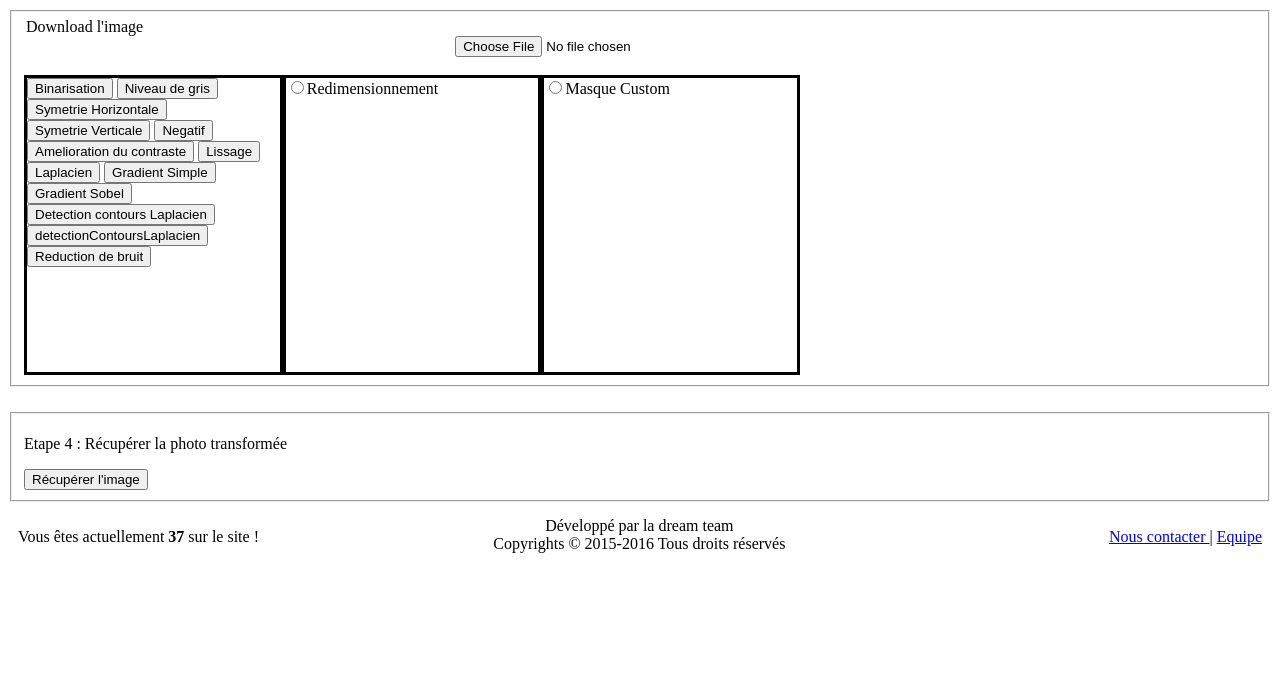
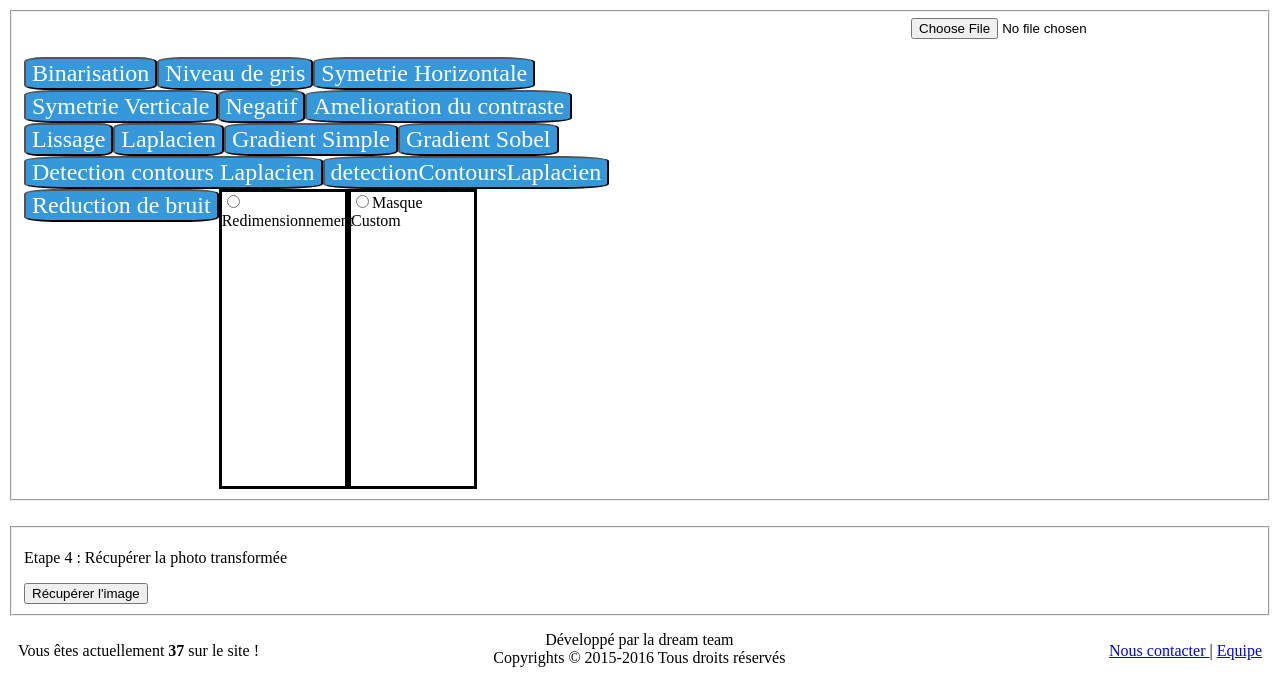
Before and after one commit to ErwanLbp/serveur-traitement-image, a PHP site: page / in a window 1280 px wide. Shown: the part 118-800 px from the top of the page. Run offline with PHP 8.4, Linux system fonts and the light colour scheme.

Commit message:
Modifie bouton

```diff
--- a/index.css
+++ b/index.css
@@ -3,21 +3,34 @@ h1{
 	margin-left: 35%;
 }
 
-#formulaireTransfoDeBase{
+#grandeDivGauche{
+	float: left;
+	width: 50%;
+}
+
+#grandDivDroite{
+	float: right;
+	width: 50%;
+}
+
+/*#formulaireTransfoDeBase{
+	float: left;
+	border-style : solid;
+	width : 50%;
+	height : 300px;
+}*/
+
+#formulaireTransfoRedim{
+	display: block;
 	float: left;
 	border-style : solid;
 	width : 21%;
 	height : 300px;
-}
-
-#formulaireTransfoRedim{
-	float: left;
-	border-style : solid;
-	width : 21%;
-	height : 300px;
+	z-index: -1;
 }
 
 #formulaireTransfoCustom{
+	display: block;
 	float: left;
 	border-style : solid;
 	width : 21%;
@@ -31,11 +44,6 @@ h1{
 
 .champNombre{
 	width: 15%;
-}
-
-#chercherImage{
-	position: relative;
-	margin-left: 35%;
 }
 
 #redimensionnement:checked ~ #redim {
@@ -55,6 +63,30 @@ h1{
 }
 
 #CanvasImage{
-	position: relative;
-	margin-left: 35%;
+	float: right;
+	margin-right: 10%;
 }
+
+#chercherImage{
+	margin-left: 72%;
+}
+
+.buttonSubmit {
+    position: relative;
+    float: left;
+    border-radius: 15% 15% 15% 15%;
+    font-family: 'Times New Roman', cursive;
+    font-size: 150%;
+    color: #FFF;
+    background-color: #3498DB;
+    border-bottom: 5% solid #2980B9;
+    /* Animation */
+    transition: all 0.1s;
+    -webkit-transition: all 0.1s;
+}
+
+.buttonSubmit:active {
+    transform: translate(0%,5%);
+    -webkit-transform: translate(0%,5%);
+    border-bottom: 1% solid;
+}
--- a/index.php
+++ b/index.php
@@ -22,8 +22,8 @@ session_start();
 	<article>
 
 		<fieldset>
+			<div id="grandeDivDroite">
 				<form method="post" action="upload.php" enctype="multipart/form-data">
-				<legend>Download l'image</legend>
 					<div id ="chercherImage">
 						<input type="hidden" name="MAX_FILE_SIZE" value="taille">
 						<input type ="file" id="bouttonFile" name ="photo" size ="taille" onchange="this.form.submit()"><br><br>
@@ -38,23 +38,25 @@ session_start();
 						echo "<img src='".$_SESSION['cheminImageJPG']."' alt='".basename($_SESSION['cheminImage'])."'>";
 					?>
 				</div>
+			</div>
 
+			<div id="grandeDivGauche">
 				<form method="post" action="execTransfo.php" enctype="multipart/form-data">
 
 					<div id ="formulaireTransfoDeBase">
-					<input type ="submit" name ="algorithme" value ="Binarisation">
-					<input type ="submit" name ="algorithme" value ="Niveau de gris">
-					<input type ="submit" name ="algorithme" value ="Symetrie Horizontale">
-					<input type ="submit" name ="algorithme" value ="Symetrie Verticale">
-					<input type ="submit" name ="algorithme" value ="Negatif">
-					<input type ="submit" name ="algorithme" value ="Amelioration du contraste">
-					<input type ="submit" name ="algorithme" value ="Lissage">
-					<input type ="submit" name ="algorithme" value ="Laplacien">
-					<input type ="submit" name ="algorithme" value ="Gradient Simple">
-					<input type ="submit" name ="algorithme" value ="Gradient Sobel">
-					<input type ="submit" name ="algorithme" value ="Detection contours Laplacien"><br>
-					<input type ="submit" name ="algorithme" value ="detectionContoursLaplacien"><br>
-					<input type ="submit" name ="algorithme" value ="Reduction de bruit"><br>
+						<input class="buttonSubmit" type ="submit" name ="algorithme" value ="Binarisation">
+						<input class="buttonSubmit" type ="submit" name ="algorithme" value ="Niveau de gris">
+						<input class="buttonSubmit" type ="submit" name ="algorithme" value ="Symetrie Horizontale">
+						<input class="buttonSubmit" type ="submit" name ="algorithme" value ="Symetrie Verticale">
+						<input class="buttonSubmit" type ="submit" name ="algorithme" value ="Negatif">
+						<input class="buttonSubmit" type ="submit" name ="algorithme" value ="Amelioration du contraste">
+						<input class="buttonSubmit" type ="submit" name ="algorithme" value ="Lissage">
+						<input class="buttonSubmit" type ="submit" name ="algorithme" value ="Laplacien">
+						<input class="buttonSubmit" type ="submit" name ="algorithme" value ="Gradient Simple">
+						<input class="buttonSubmit" type ="submit" name ="algorithme" value ="Gradient Sobel">
+						<input class="buttonSubmit" type ="submit" name ="algorithme" value ="Detection contours Laplacien"><br>
+						<input class="buttonSubmit" type ="submit" name ="algorithme" value ="detectionContoursLaplacien"><br>
+						<input class="buttonSubmit" type ="submit" name ="algorithme" value ="Reduction de bruit"><br>
 					</div>
 
 					<div id ="formulaireTransfoRedim">
@@ -84,6 +86,7 @@ session_start();
 					</div>
 
 				</form>
+			</div>
 		</fieldset>
 
 
```
Lines whose indentation alone changed are shown as unchanged.
